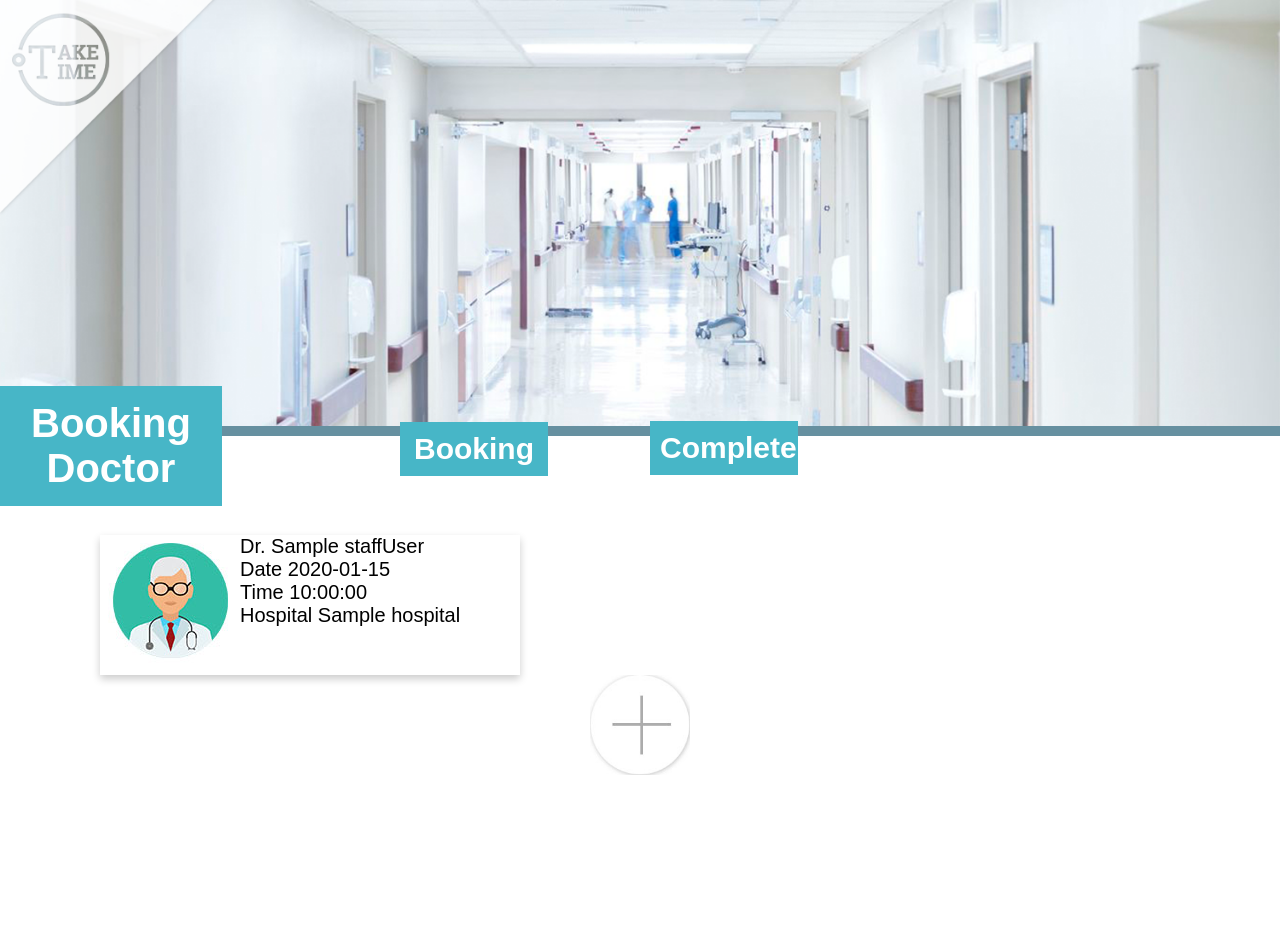
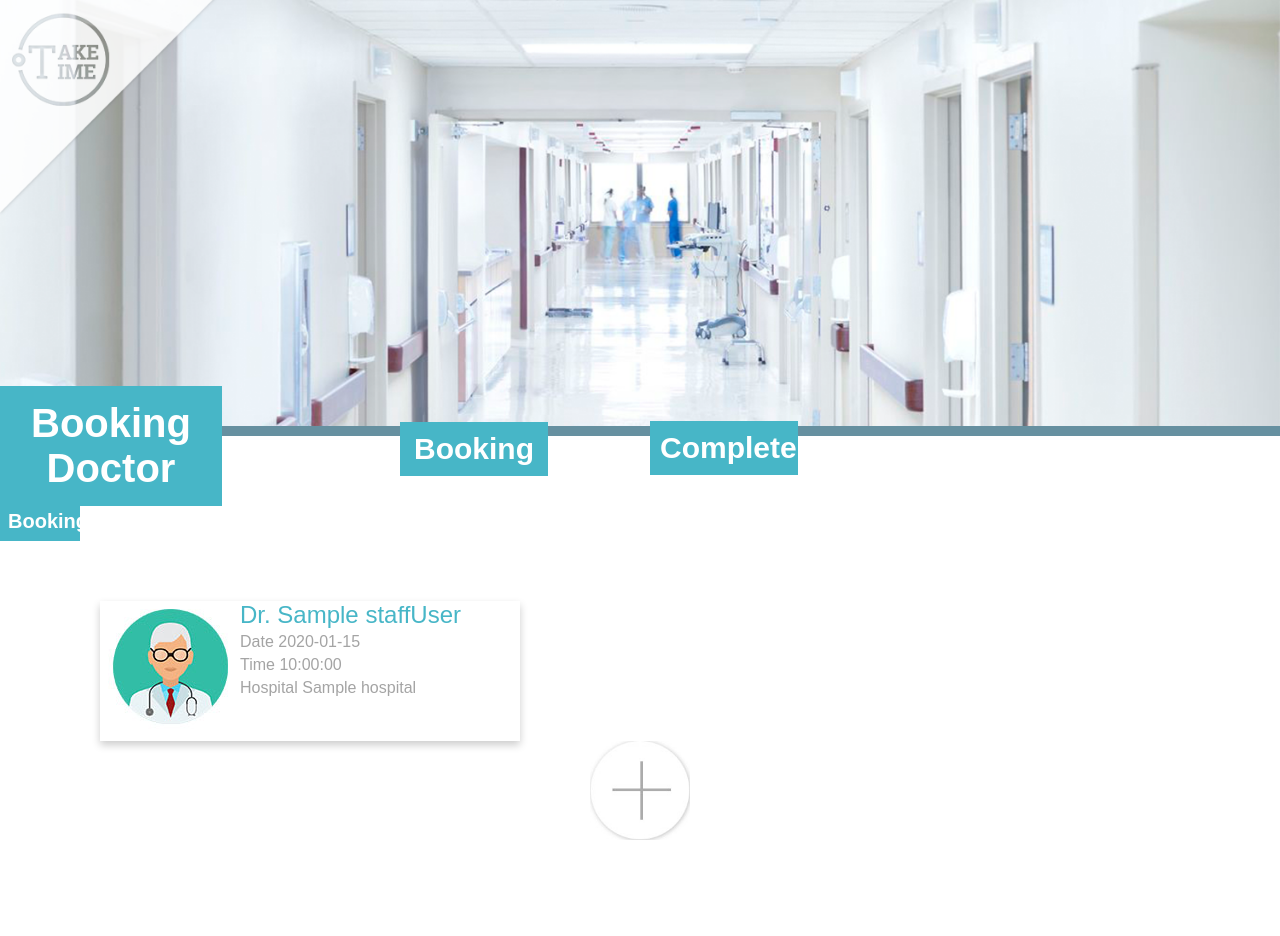
Before and after one commit to Izeple/TakeTime, a PHP site: page /booking_0.php in a window 1280 px wide. Shown: the part 53-989 px from the top of the page. Before the commit the page ends 828 px from the top, so only its background shows below. Run offline with PHP 8.4, Linux system fonts and the light colour scheme; the visitor is signed in with stand-in values (Sample User, id 1); tables that the repository leaves empty or names only in its code hold one stand-in row (values such as "Sample post"); some web fonts are replaced.

Commit message:
update booking

```diff
--- a/booking_0.php
+++ b/booking_0.php
@@ -46,8 +46,9 @@
 
 
     <h1 class="HeadModule">Booking Doctor</h1>
-    <h2 class="HeadModule-h2-1">Booking</h2>
-    <h2 class="HeadModule-h2-2">Complete</h2>
+    <h2 onclick="" class="HeadModule-h2-1">Booking</h2>
+    <h2 onclick="" class="HeadModule-h2-2">Complete</h2>
+
 
     <?php //'".$result_User['patient_id']."'
         $sql = "SELECT * FROM schedule WHERE patient_id = 1";
@@ -61,15 +62,19 @@
             foreach ($result_Schedule as $row) {?>
 
             <?php if($row['status']=="Complete") { ?>
+            <h4 class="HeadModule-h4-1">Booking</h4>
             <div id="complete" class="card"  style="margin-top:60px; margin-left:100px;">
                 <img src="./img/picdoc.jpg" alt="Avatar" style="width:140px;" class="img2">
 
+
+                <font size='5' color="#47b6c7">
                     Dr. <?php
                     $sql = "SELECT * FROM staff WHERE staff_id = '".$row['staff_id']."'";
                     $result_doctor = PDOfetchAll($sql)[0];
                     echo $result_doctor['name'],$result_doctor['surname'];?><br>
+                </font>
 
-
+                <font size='3' color="#a4a4a4">
                     <?php $dates = explode(' ', $row['bookingdate']); ?>
                     Date <?php echo $dates[0];?><br>
                     Time <?php echo $dates[1];?><br>
@@ -78,6 +83,7 @@
                     $sql = "SELECT * FROM hospital WHERE hospital_id = '".$result_doctor['hospital_id']."'";
                     $result_Hospital = PDOfetchAll($sql)[0];
                     echo $result_Hospital['hospital_name']?><br>
+                </font>
 
                 <br>
             </div>
--- a/css/selectdoc.css
+++ b/css/selectdoc.css
@@ -223,3 +223,13 @@
             margin-top:-80px;
             margin-left:650px;
         }
+
+        .HeadModule-h4-1 {
+            position: relative;
+            width: 5%;
+            color: white;
+            background-color: #47B6C7;
+            padding: 8px;
+            font-size: 5;
+            text-align:center;
+        }
```
Lines whose indentation alone changed are shown as unchanged.
